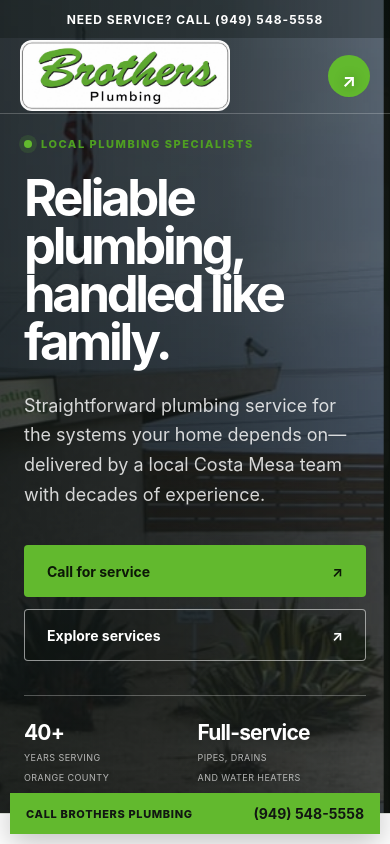
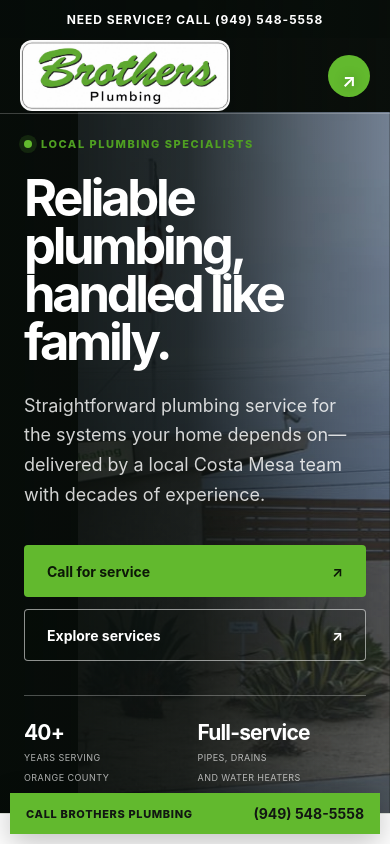
Before and after one commit to Timjriff/Brothers-plumbers, a Next.js app: page / in a window 390 px wide. Shown: the top 844 px of the page. Built offline with nearby package versions, Linux system fonts and the light colour scheme.

Commit message:
Refine hero slideshow sizing and shading

```diff
--- a/app/globals.css
+++ b/app/globals.css
@@ -28,9 +28,9 @@ nav a:hover { color: var(--green); }
 .header-call { border-left: 1px solid rgba(255,255,255,.25); padding-left: 24px; color: #fff; font-size: 15px; font-weight: 750; text-shadow: 0 1px 12px rgba(0,0,0,.35); }
 .header-call span { display: block; color: var(--green); font-size: 10px; letter-spacing: .12em; text-transform: uppercase; margin-bottom: 4px; }
 
-.hero { min-height: max(760px, 100svh); position: relative; overflow: hidden; display: flex; align-items: center; justify-content: flex-start; background: #111612 url("/hero-truck.jpg") center center / cover no-repeat; border-bottom: 1px solid var(--line); color: var(--white); }
-.hero-slideshow { position: absolute; inset: 0; z-index: 0; overflow: hidden; background: #111612; }
-.hero-slide { position: absolute; inset: -3%; width: 106%; height: 106%; object-fit: cover; object-position: center; opacity: 0; transform: scale(1.03); animation: heroCrossfade 18s ease-in-out infinite, heroDrift 18s ease-in-out infinite; will-change: opacity, transform; }
+.hero { min-height: max(760px, 100svh); position: relative; overflow: hidden; display: flex; align-items: center; justify-content: flex-start; background: #0b100c; border-bottom: 1px solid var(--line); color: var(--white); }
+.hero-slideshow { position: absolute; top: 18%; right: 0; bottom: 6%; z-index: 0; width: min(56vw, 1000px); overflow: hidden; border-radius: 18px 0 0 18px; background: #111612; box-shadow: -24px 28px 70px rgba(0,0,0,.28); }
+.hero-slide { position: absolute; inset: 0; width: 100%; height: 100%; object-fit: cover; object-position: center; opacity: 0; animation: heroCrossfade 18s ease-in-out infinite; will-change: opacity; }
 .hero-slide:nth-child(2) { animation-delay: 6s; }
 .hero-slide:nth-child(3) { animation-delay: 12s; }
 .hero-slide-truck { object-position: 50% 50%; }
@@ -43,12 +43,7 @@ nav a:hover { color: var(--green); }
   39% { opacity: 0; }
   100% { opacity: 0; }
 }
-@keyframes heroDrift {
-  0% { transform: scale(1.03) translate3d(0, 0, 0); }
-  50% { transform: scale(1.07) translate3d(-0.5%, -0.4%, 0); }
-  100% { transform: scale(1.1) translate3d(0.5%, 0.3%, 0); }
-}
-.hero::before { content: ""; position: absolute; inset: 0; z-index: 1; background: linear-gradient(90deg, rgba(7,12,9,.70) 0%, rgba(7,12,9,.56) 38%, rgba(7,12,9,.34) 60%, rgba(7,12,9,.16) 100%); }
+.hero::before { content: ""; position: absolute; inset: 0; z-index: 1; background: linear-gradient(90deg, rgba(7,12,9,.98) 0%, rgba(7,12,9,.96) 42%, rgba(7,12,9,.72) 58%, rgba(7,12,9,.18) 82%, rgba(7,12,9,.08) 100%); }
 .hero-copy { width: min(62%, 880px); padding: 140px 7vw 36px; position: relative; z-index: 2; }
 .eyebrow, .section-label { display: inline-flex; align-items: center; gap: 9px; color: var(--green-dark); font-size: 11px; font-weight: 800; letter-spacing: .14em; text-transform: uppercase; }
 .eyebrow i { width: 8px; height: 8px; background: var(--green); border-radius: 50%; box-shadow: 0 0 0 5px rgba(98,185,46,.15); }
@@ -179,9 +174,10 @@ footer { padding: 65px 7vw 25px; background: #0c100d; color: #fff; display: grid
   .header-call { border: 0; padding: 0; font-size: 0; width: 42px; height: 42px; display: grid; place-items: center; background: var(--green); border-radius: 50%; }
   .header-call::after { content: "↗"; font-size: 18px; }
   .header-call span { display: none; }
-  .hero { min-height: 760px; background-position: 58% center; }
+  .hero { min-height: 760px; }
+  .hero-slideshow { top: 112px; right: 0; bottom: 0; left: 20%; width: auto; border-radius: 0; box-shadow: none; }
   .hero-slide-truck { object-position: 55% center; }
-  .hero::before { background: linear-gradient(90deg, rgba(7,12,9,.74) 0%, rgba(7,12,9,.62) 58%, rgba(7,12,9,.40) 100%); }
+  .hero::before { background: linear-gradient(90deg, rgba(7,12,9,.94) 0%, rgba(7,12,9,.78) 48%, rgba(7,12,9,.42) 78%, rgba(7,12,9,.22) 100%); }
   .hero-copy { width: 100%; padding: 132px 24px 28px; }
   .hero h1 { font-size: clamp(48px, 13vw, 70px); }
   .hero-actions { flex-direction: column; }
```
